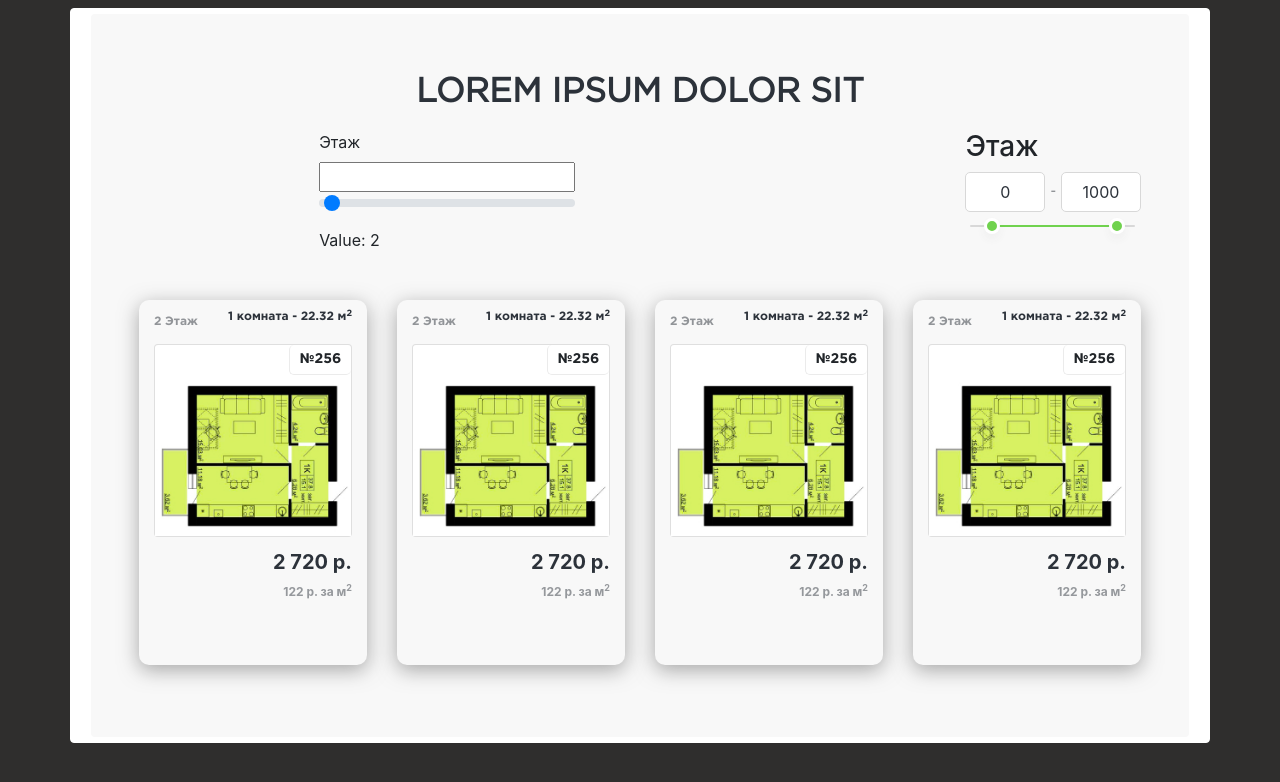
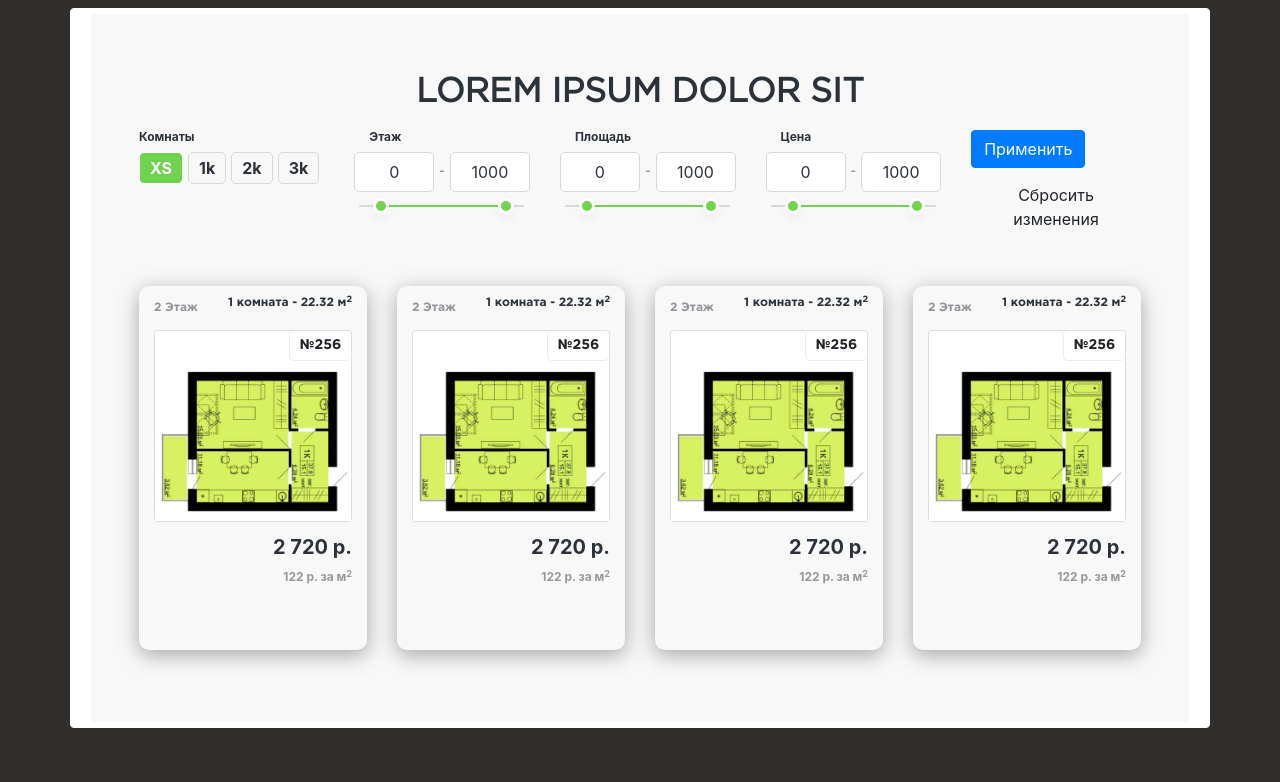
Before and after one commit to yarkirs/test-alert, a Vue app: page / in a window 1280 px wide. Shown: the top 782 px of the page. Built offline with nearby package versions, Linux system fonts and the light colour scheme.

Commit message:
add checkbox rooms filter

```diff
--- a/src/components/AppContentFilters.vue
+++ b/src/components/AppContentFilters.vue
@@ -2,31 +2,19 @@
   <div>
     <form action="#">
       <b-row>
-        <b-col></b-col>
+        <b-col><the-filter title="Комнаты" type="checkbox" until="floor"></the-filter
+        ></b-col>
+        <b-col
+          ><the-filter title="Этаж" type="range" until="floor"></the-filter
+        ></b-col>
         <b-col>
-          <label for="range-1">Этаж</label>
-          <input type="number">
-          <b-form-input
-            id="range-1"
-            v-model="value"
-            type="range"
-            min="0"
-            max="100"
-          ></b-form-input>
-          <div class="mt-2">Value: {{ value }}</div>
-          </b-col
-        >
-        <b-col>
-        </b-col>
-        <b-col>
-        </b-col>
-        <b-col>
-            <the-filter
-                title="Этаж"
-                type="range"
-                until="floor"
-            ></the-filter>
-        </b-col>
+          <the-filter title="Площадь" type="range" until="floor"></the-filter
+        ></b-col>
+        <b-col
+          ><the-filter title="Цена" type="range" until="floor"></the-filter
+        ></b-col>
+        <b-col><button class="btn btn-primary">Применить</button>
+        <button class="btn mt-2">Сбросить изменения</button>  </b-col>
       </b-row>
     </form>
   </div>
@@ -34,7 +22,7 @@
 
 <script>
 /* eslint-disable */
-import TheFilter from './TheFilter.vue'
+import TheFilter from "./TheFilter.vue";
 export default {
   components: { TheFilter },
   data() {
@@ -46,6 +34,4 @@ export default {
 </script>
 
 <style lang="scss">
-
-
 </style>
--- a/src/components/TheFilter.vue
+++ b/src/components/TheFilter.vue
@@ -1,6 +1,6 @@
 <template>
   <div class="filters">
-    <div class="range">
+    <div v-if="type == 'range'" class="range">
       <h3>{{ title }}</h3>
       <div class="range-values">
         <input type="number" v-model="minPrice" /><span>-</span>
@@ -27,7 +27,27 @@
         />
       </div>
     </div>
-    <div class="radio"></div>
+    <div v-if="type == 'checkbox'" class="checkbox">
+      <h3>{{ title }}</h3>
+      <div class="checkbox-wrap">
+        <label class="checkbox-btn">
+          <input type="checkbox" checked />
+          <span>XS</span>
+        </label>
+        <label class="checkbox-btn">
+          <input type="checkbox" />
+          <span>1k</span>
+        </label>
+        <label class="checkbox-btn">
+          <input type="checkbox" />
+          <span>2k</span>
+        </label>
+        <label class="checkbox-btn">
+          <input type="checkbox" />
+          <span>3k</span>
+        </label>
+      </div>
+    </div>
   </div>
 </template>
 
@@ -39,7 +59,7 @@ export default {
       type: String,
       required: true,
       validator(value) {
-        return ["range", "radio"].includes(value);
+        return ["range", "checkbox"].includes(value);
       },
     },
     title: {
@@ -74,10 +94,65 @@ export default {
 </script>
 
 <style lang="scss">
+.checkbox {
+  &-wrap{
+    display: flex;
+  }
+  & h3 {
+    font-size: 12px;
+    font-weight: bold;
+    color: #2c323a;
+    // margin-left: 9%;
+  }
+  &-btn {
+    display: inline-block;
+    margin: 0 5px 0 0;
+    user-select: none;
+    position: relative;
+    font-weight: bold;
+    font-size: 16px;
+    line-height: 28px;
+    color: #2c323a;
+    &:hover {
+      color: #666;
+    }
+    & input[type="checkbox"] {
+      z-index: -1;
+      opacity: 0;
+      display: block;
+      width: 0;
+      height: 0;
+      box-sizing: border-box;
+      border-radius: 5px;
+      &:checked + span {
+        background: #70d24e;
+        border: 1px solid white;
+        color: white;
+      }
+    }
+    & span {
+      display: inline-block;
+      cursor: pointer;
+      padding: 0px 10px;
+      line-height: 30px;
+      border: 1px solid #d8d8d8;
+      border-radius: 5px;
+      transition: background 0.2s ease;
+    }
+  }
+}
+
 .range {
+ & h3 {
+    font-size: 12px;
+    font-weight: bold;
+    color: #2c323a;
+    margin-left: 15px;
+    color: #2c323a;
+  }
   &-values {
     display: flex;
-    justify-content: center ;
+    justify-content: center;
     & span {
       color: #2c323a;
       opacity: 0.5;
@@ -114,24 +189,24 @@ export default {
     display: inline-block;
     text-align: center;
     position: relative;
-    &:after{
-      content: '';
+    &:after {
+      content: "";
       position: absolute;
       display: block;
       height: 2px;
       width: 21px;
-      background: #D8D8D8;
+      background: #d8d8d8;
       border-radius: 15px;
       margin-left: -21px;
       transform: translateY(-100%);
     }
-    &:before{
-       content: '';
+    &:before {
+      content: "";
       position: absolute;
       display: block;
       height: 2px;
       width: 21px;
-      background: #D8D8D8;
+      background: #d8d8d8;
       border-radius: 15px;
       margin-left: 123px;
       z-index: 2;
```
